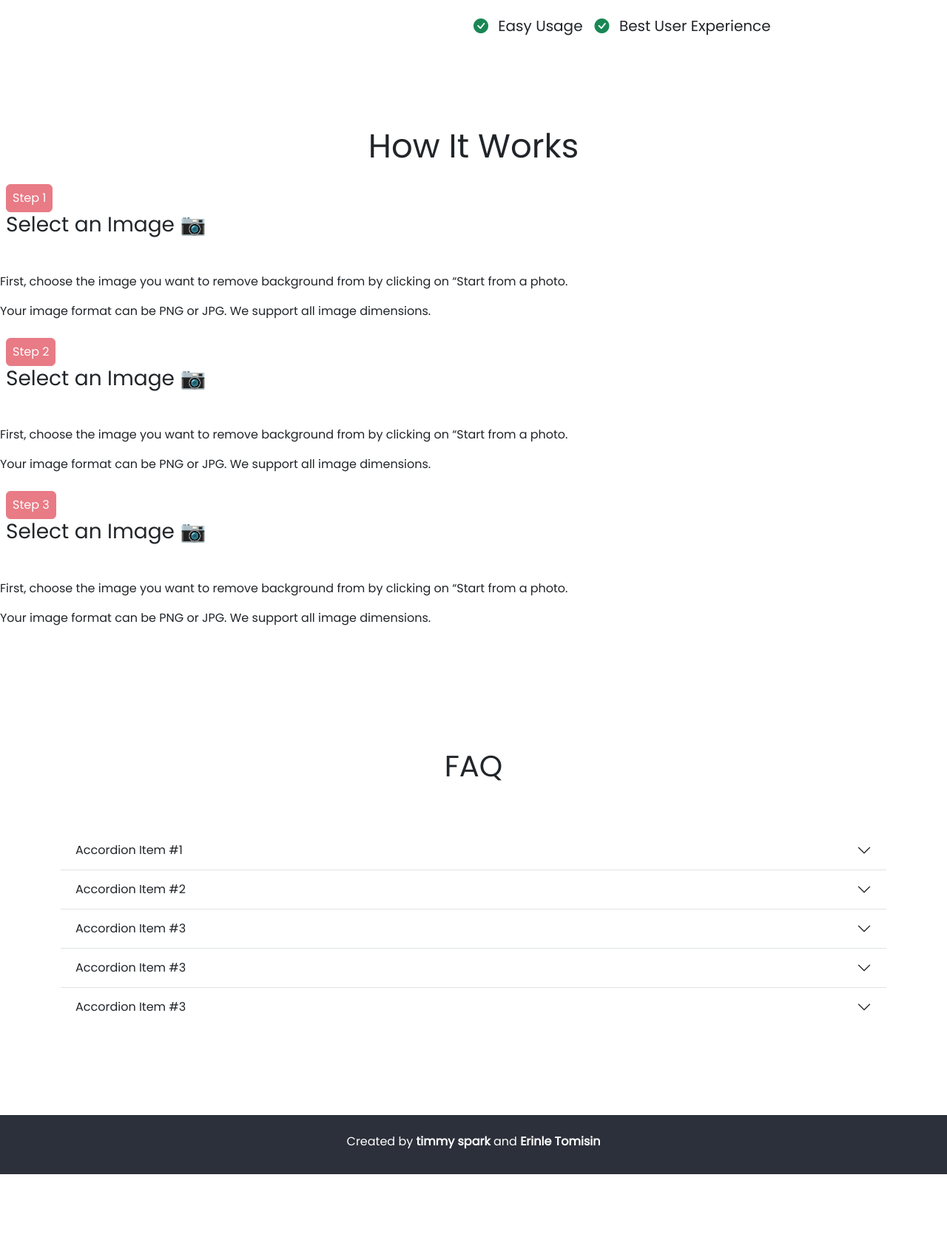
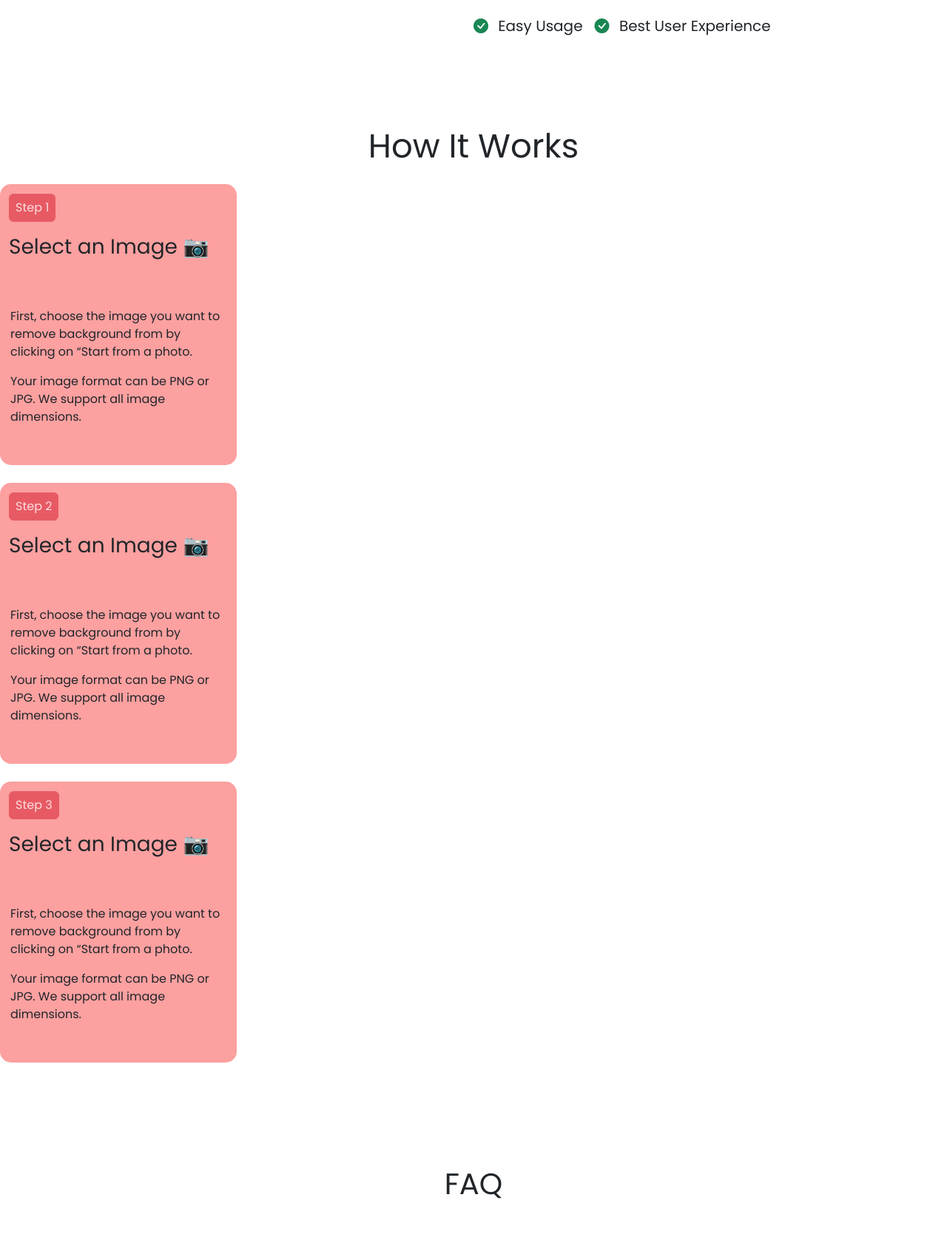
Before and after one commit to timmySpark/Stenographer, a Django app: page /stenograph/ in a window 1280 px wide. Shown: the part 1255-2932 px from the top of the page at 74% size. Before the commit the page ends 2843 px from the top, so only its background shows below. Run offline with Django 4.2, Linux system fonts and the light colour scheme; some libraries are stand-ins or nearby versions; some web fonts are replaced.

Commit message:
[feat] : Added new stylings

```diff
--- a/static/css/style.css
+++ b/static/css/style.css
@@ -68,6 +68,7 @@
 .navbar-toggler:focus {
   box-shadow: none !important;
 }
+
 /* Hero section */
 .hero {
   margin-top: 160px;
@@ -121,6 +122,7 @@
 }
 
 /* About Section */
+
 .about {
   padding: 100px 0;
   background-color: #fff !important;
@@ -211,58 +213,38 @@
 .ed-sec .upload_box_2 .secrect_msg_input {
   width: 80%;
 }
-*/
 
-/* Get Started */
+/* How it works */
 
-.get-started {
-  width: 100%;
-  height: fit-content;
-  background-color: #f5f5f5;
-  padding: 80px 0;
+.main-container{
+  display: flex;
+  align-items: center;
+  justify-content: space-around;
 }
 
-.get-started .step-card {
-  width: 100%;
-  height: fit-content;
-  background-color: #2c303a;
+.box-container{
+  display: flex;
+  flex-direction: column;
+  align-items: flex-start;
+  justify-content: space-around;
+  background-color: #fca0a0;
+  height:380px;
+  width: 320px;
   border-radius: 15px;
-  padding: 0px 20px 20px;
-  margin-bottom: 70px;
+  padding: 4px;
 }
 
-.get-started .step-card .number {
-  width: 70px;
-  height: 70px;
-
-  color: white;
-  /* background-color: #DC3545; */
-  background-color: black;
-  text-align: center;
-  font-size: 35px;
-
-  padding-top: 10px;
-  border-radius: 50%;
-
-  position: relative;
-  top: -35px;
+.step-btn{
+  display: inline-block;
+  padding: 2px 4px;
+  color: #2c303a;
 }
 
-.get-started .step-card button {
-  margin-top: 30px;
-  padding: 10px 20px;
-  border-radius: 5px;
-  border: none;
-  background-color: #555;
-  color: white;
-  letter-spacing: 1px;
-  font-size: 20px;
+.instruction{
+  padding: 0 10px;
 }
 
-.get-started .step-card button:hover {
-  box-shadow: 2px 2px 17px black;
-  transition: all 0.5s ease-in-out;
-}
+
 
 /* FAQ */
 
```
